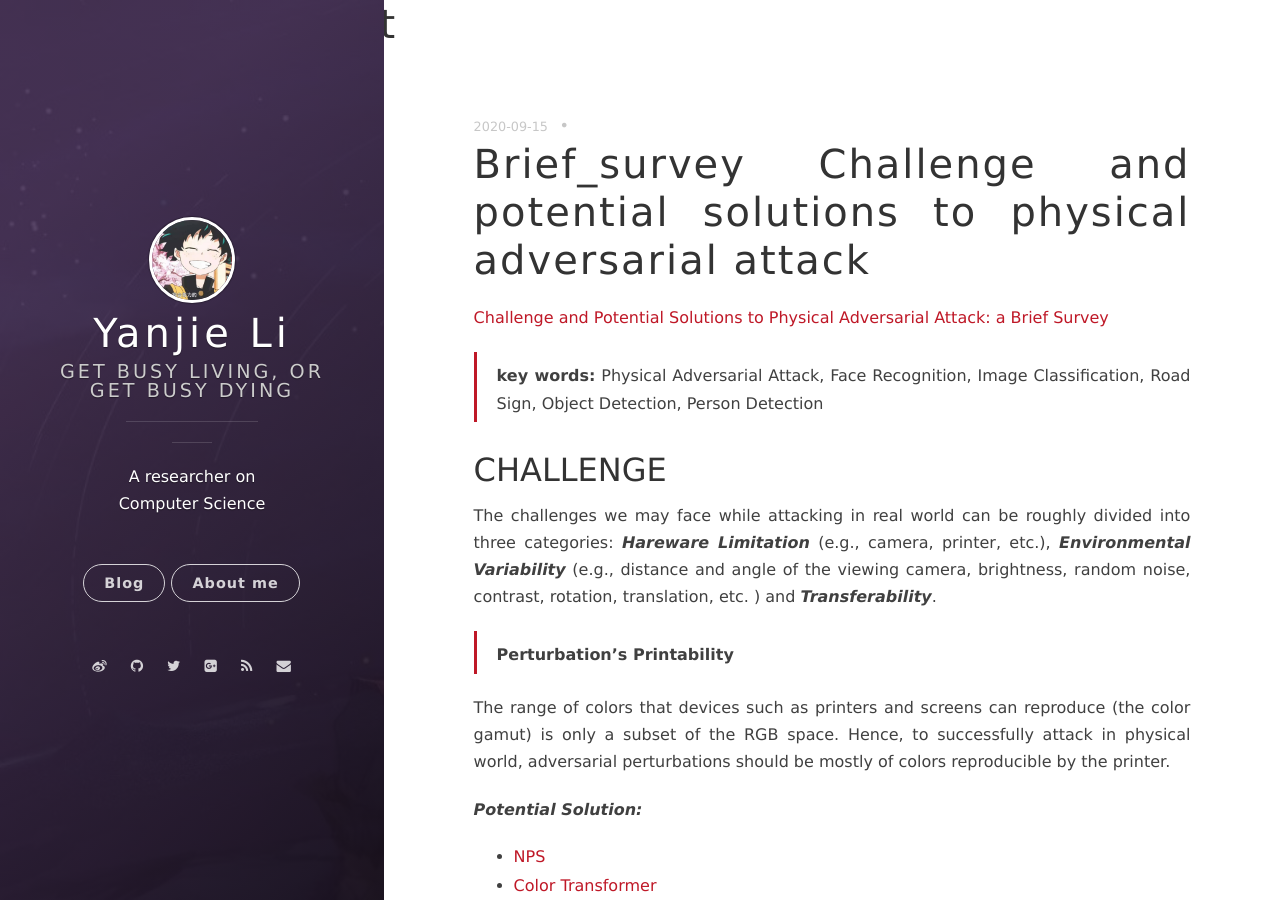
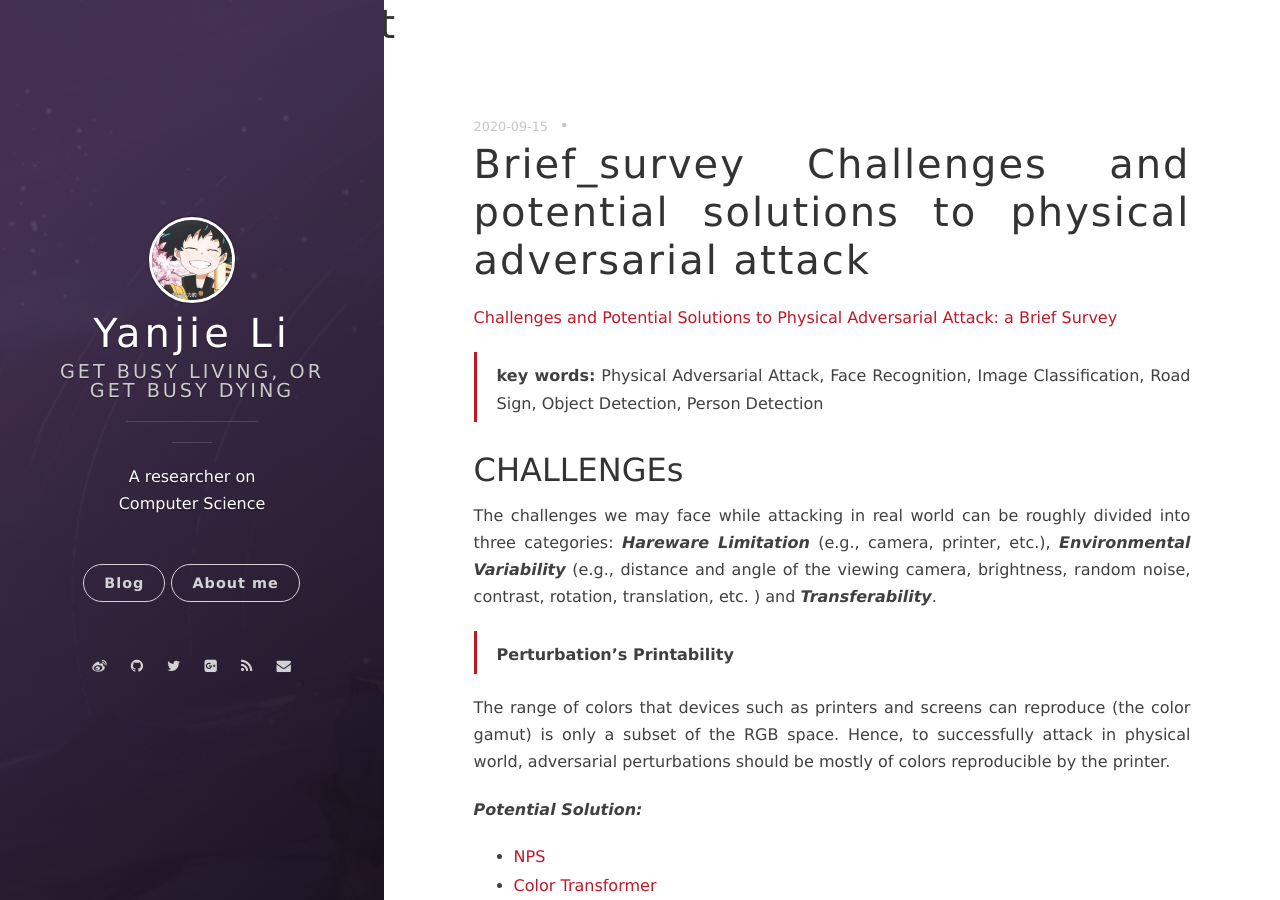
Before and after one commit to leeyegy/leeyegy.github.io, a Jekyll site: the page built from _posts/2020-9-15-Brief_Survey-Challenges and Potential Solutions to Physical Adversarial Attack.markdown, in a window 1280 px wide and 900 px high. Built offline with Jekyll 4.4.1, drawn with Linux system fonts in a browser that asks for light colours; nearby versions of some CDN libraries; our own code applies the rules of GitHub Pages for plain Markdown files; comment, search, counter and statistics services are not loaded.

Commit message:
Update and rename 2020-9-15-Brief_Survey-Challenge and Potential Solutions to Physical Adversarial Attack.markdown to 2020-9-15-Brief_Survey-Challenges and Potential Solutions to Physical Adversarial Attack.markdown

```diff
--- a/_posts/2020-9-15-Brief_Survey-Challenge and Potential Solutions to Physical Adversarial Attack.markdown
+++ b/_posts/2020-9-15-Brief_Survey-Challenges and Potential Solutions to Physical Adversarial Attack.markdown
@@ -1,7 +1,7 @@
-[Challenge and Potential Solutions to Physical Adversarial Attack: a Brief Survey]()
+[Challenges and Potential Solutions to Physical Adversarial Attack: a Brief Survey]()
 >**key words:** Physical Adversarial Attack, Face Recognition, Image Classification, Road Sign, Object Detection, Person Detection
 
-## CHALLENGE
+## CHALLENGEs
 The challenges we may face while attacking in real world can be roughly divided into three categories: ***Hareware Limitation*** (e.g., camera, printer, etc.), ***Environmental Variability*** (e.g., distance and angle of the viewing camera, brightness, random noise, contrast, rotation, translation, etc. ) and ***Transferability***.
 
 > **Perturbation's Printability**
```
